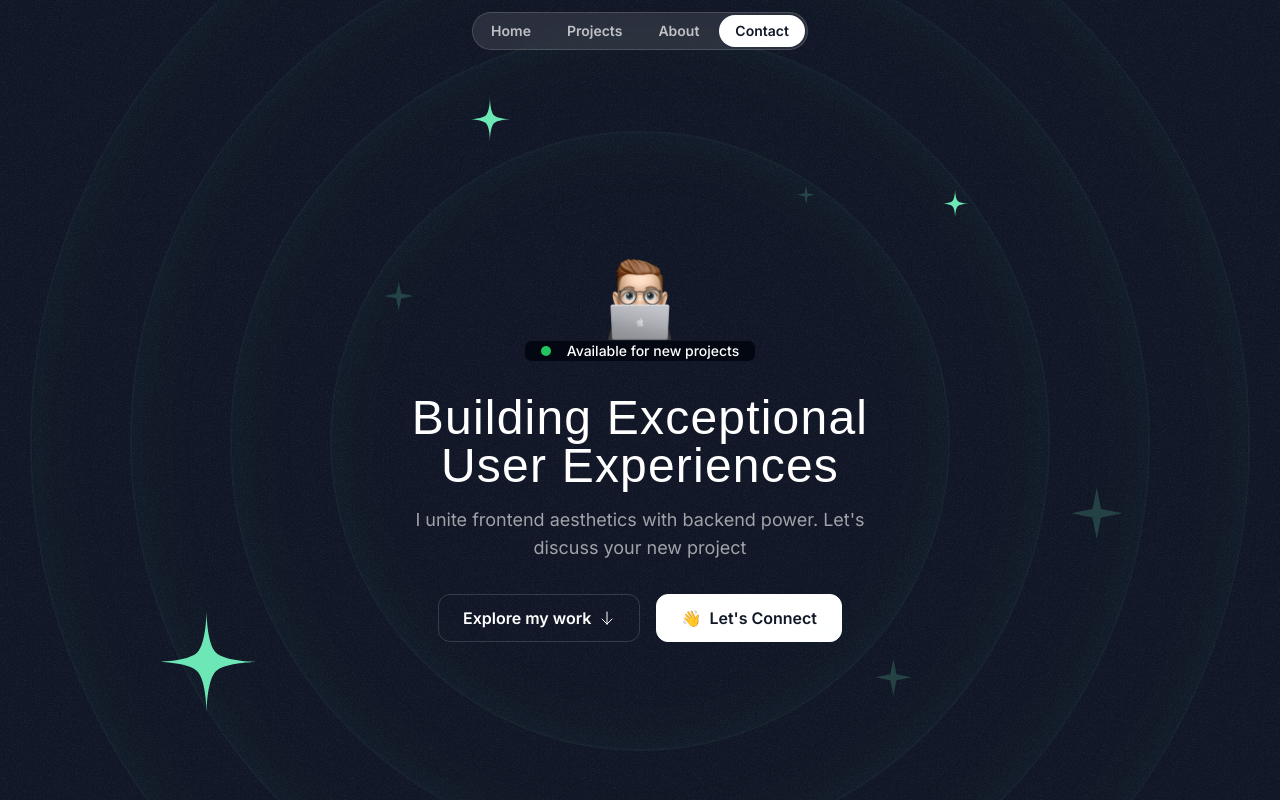
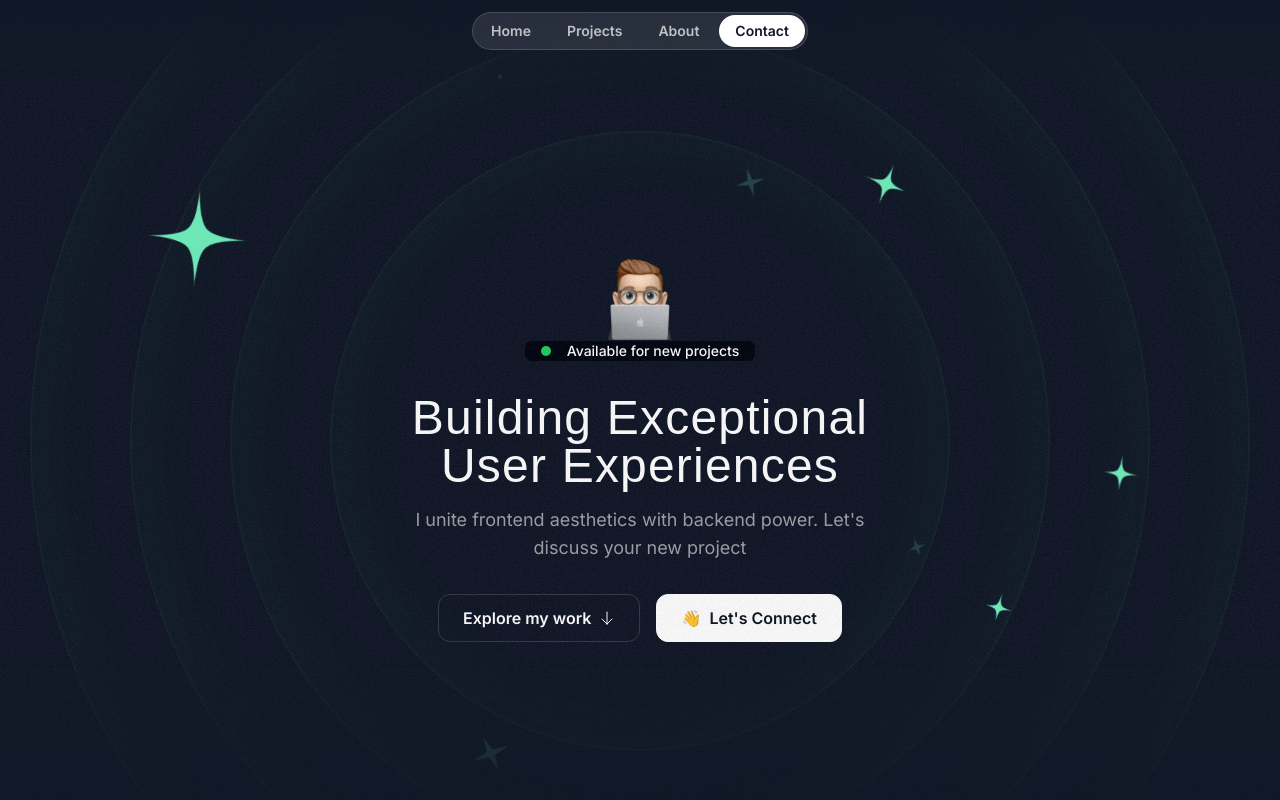
Before and after one commit to LVSSandeepKumar/portfolio, a Next.js app: page / in a window 1280 px wide. Shown: the top 800 px of the page. Built offline with nearby package versions, Linux system fonts and the light colour scheme; a web font is replaced by a local one.

Commit message:
Hero Section Animations

```diff
--- a/src/components/HeroOrbit.tsx
+++ b/src/components/HeroOrbit.tsx
@@ -1,18 +1,41 @@
 import { PropsWithChildren } from "react";
+import { twMerge } from "tailwind-merge";
 
 export const HeroOrbit = ({
   children,
   size,
   rotation,
-}: PropsWithChildren<{ size: number; rotation: number }>) => {
+  shouldOrbit,
+  shouldSpin,
+  orbitDuration,
+  spinDuration
+}: PropsWithChildren<{
+  size: number;
+  rotation: number;
+  shouldOrbit?: boolean;
+  shouldSpin?: boolean;
+  orbitDuration?: string;
+  spinDuration?: string;
+}>) => {
   return (
     <div className="absolute top-1/2 left-1/2 -translate-x-1/2 -translate-y-1/2">
+      <div
+        className={twMerge(shouldOrbit === true && "animate-spin")}
+        style={{
+          animationDuration: orbitDuration,
+        }}
+      >
         <div
           className="flex items-start justify-start"
           style={{
             transform: `rotate(${rotation}deg)`,
             height: `${size}px`,
             width: `${size}px`,
+          }}
+        >
+          <div className={twMerge(shouldSpin === true && "animate-spin")}
+          style={{
+            animationDuration: spinDuration
           }}
           >
             <div
@@ -25,5 +48,7 @@ export const HeroOrbit = ({
             </div>
           </div>
         </div>
+      </div>
+    </div>
   );
 };
--- a/src/sections/Hero.tsx
+++ b/src/sections/Hero.tsx
@@ -10,7 +10,7 @@ import { HeroOrbit } from "@/components/HeroOrbit";
 export const HeroSection = () => {
   return (
     <div className="py-32 md:py-48 lg:py-60 relative z-0 overflow-x-clip">
-      <div className="absolute inset-0 [mask-image:linear-gradient(to-bottom,transparent,black_10%,black_70%,transparent)]">
+      <div className="absolute inset-0 [mask-image:linear-gradient(to_bottom,transparent,black_10%,black_70%,transparent)]">
         <div
           className="absolute inset-0 -z-30 opacity-5"
           style={{
@@ -22,44 +22,45 @@ export const HeroSection = () => {
         <div className="size-[1020px] hero-ring" />
         <div className="size-[1220px] hero-ring" />
         {/*Star Canvas */}
-        <HeroOrbit size={800} rotation={-72}>
+        <HeroOrbit size={550} shouldOrbit orbitDuration="36s" shouldSpin spinDuration="8s" rotation={20}>
+          <StarIcon className="size-12 text-emerald-300" />
+        </HeroOrbit>
+        <HeroOrbit size={590} shouldOrbit orbitDuration="40s" shouldSpin spinDuration="8s" rotation={98}>
+          <StarIcon className="size-8 text-emerald-300" />
+        </HeroOrbit>
+        <HeroOrbit size={720} shouldOrbit orbitDuration="46s" shouldSpin spinDuration="8s" rotation={85}>
+          <StarIcon className="size-10 rounded-full text-emerald-300" />
+        </HeroOrbit>
+        <HeroOrbit size={800} shouldOrbit orbitDuration="48s" shouldSpin spinDuration="8s" rotation={-72}>
           <StarIcon className="size-28 text-emerald-300" />
         </HeroOrbit>
-        <HeroOrbit size={550} rotation={20}>
-          <StarIcon className="size-12 text-emerald-300" />
-        </HeroOrbit>
-        <HeroOrbit size={590} rotation={98}>
-          <StarIcon className="size-8 text-emerald-300" />
-        </HeroOrbit>
         {/*Sparkle Canvas */}
-        <HeroOrbit size={430} rotation={-14}>
+        <HeroOrbit size={430} shouldOrbit orbitDuration="30s" shouldSpin spinDuration="4s" rotation={-14}>
           <SparkleIcon className="size-8 text-emerald-300/20" />
         </HeroOrbit>
-        <HeroOrbit size={440} rotation={79}>
+        <HeroOrbit size={440} shouldOrbit orbitDuration="32s" shouldSpin spinDuration="4s" rotation={79}>
           <SparkleIcon className="size-5 text-emerald-300/20" />
         </HeroOrbit>
-        <HeroOrbit size={530} rotation={178}>
+        <HeroOrbit size={530} shouldOrbit orbitDuration="34s" shouldSpin spinDuration="4s" rotation={178}>
           <SparkleIcon className="size-10 text-emerald-300/20" />
         </HeroOrbit>
-        <HeroOrbit size={710} rotation={144}>
+        <HeroOrbit size={570} shouldOrbit orbitDuration="38s" shouldSpin spinDuration="4s" rotation={-41}>
+          <SparkleIcon className="size-2 rounded-full text-emerald-300/20" />
+        </HeroOrbit>
+        <HeroOrbit size={650} shouldOrbit orbitDuration="42s" shouldSpin spinDuration="4s" rotation={-5}>
+          <SparkleIcon className="size-2 rounded-full text-emerald-300/20" />
+        </HeroOrbit>
+        <HeroOrbit size={750} shouldOrbit orbitDuration="44s" shouldSpin spinDuration="4s" rotation={144}>
           <SparkleIcon className="size-14 text-emerald-300/20" />
-        </HeroOrbit>
-        {/*Dots Canvas */}
-        <HeroOrbit size={720} rotation={85}>
-          <div className="size-3 rounded-full text-emerald-300/20" />
-        </HeroOrbit>
-        <HeroOrbit size={520} rotation={-41}>
-          <div className="size-2 rounded-full text-emerald-300/20" />
-        </HeroOrbit>
-        <HeroOrbit size={650} rotation={-5}>
-          <div className="size-2 rounded-full text-emerald-300/20" />
         </HeroOrbit>
       </div>
       <div className="container">
         <div className="flex flex-col items-center">
           <Image src={memojiImage} alt="Logo" className="size-[100px]" />
           <div className="bg-gray-950 border border-gray-900 inline-flex px-4 items-center gap-4 rounded-lg">
-            <div className="bg-green-500 rounded-full size-2.5" />
+            <div className="bg-green-500 rounded-full size-2.5 relative">
+              <div className="bg-green-500 rounded-full absolute inset-0 animate-ping-large" />
+            </div>
             <div className="text-sm font-medium">
               Available for new projects
             </div>
--- a/src/sections/Projects.tsx
+++ b/src/sections/Projects.tsx
@@ -2,7 +2,6 @@ import Image from "next/image";
 import { portfolioProjects } from "@/constants";
 import CheckCirleIcon from "@/assets/icons/check-circle.svg";
 import ArrowUpRight from "@/assets/icons/arrow-up-right.svg";
-import grainImage from "@/assets/images/grain.jpg";
 import SectionHeader from "@/components/SectionHeader";
 import Card from "@/components/Card";
 
--- a/tailwind.config.ts
+++ b/tailwind.config.ts
@@ -24,7 +24,18 @@ const config: Config = {
       fontFamily: {
         sans: "var(--font-sans)",
         serif: "var(--font-serif)"
-      }
+      },
+      animation: {
+        "ping-large": "ping-large 1s ease-in-out infinite"
+      },
+      keyframes: {
+        "ping-large": {
+          "75%, 100%" : {
+            transform: "scale(3)",
+            opacity: "0"
+          }
+        }
+      },
     },
   },
   plugins: [],
```
Lines whose indentation alone changed are shown as unchanged.
